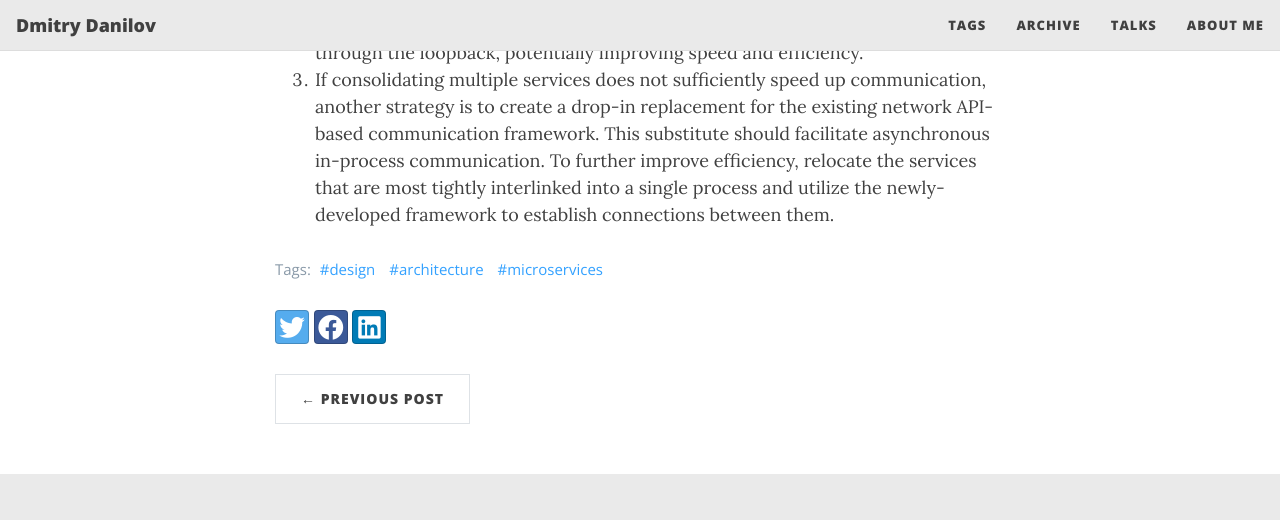
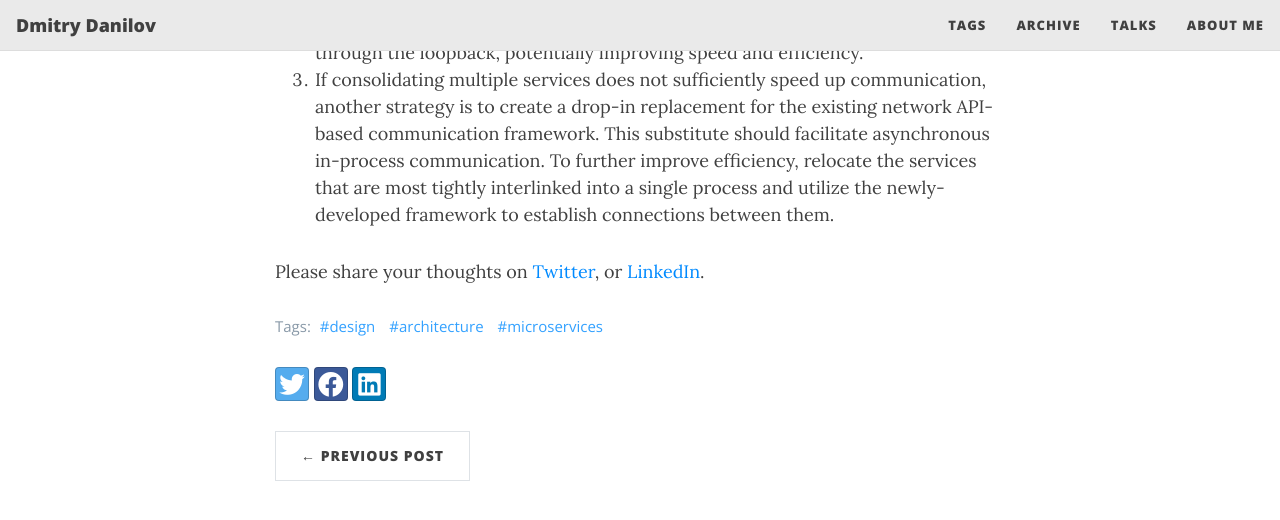
Before and after one commit to f-squirrel/f-squirrel.github.io, a Jekyll site: the page built from _posts/2023-05-14-thoughts-about-microservices.md, in a window 1280 px wide and 900 px high, scrolled down 3655 px, cut to the strip 0-521 px from the top of the window. Built offline with Jekyll 4.4.1, drawn with Linux system fonts in a browser that asks for light colours; nearby versions of some CDN libraries.

Commit message:
chore: add links to social networks

```diff
--- a/_posts/2023-05-14-thoughts-about-microservices.md
+++ b/_posts/2023-05-14-thoughts-about-microservices.md
@@ -54,4 +54,8 @@ In conclusion, if you've identified that microservices are at the heart of your
 2. if you're experiencing slow network communication, consider consolidating multiple services on the same instance. This way, communication will occur through the loopback, potentially improving speed and efficiency.
 3. If consolidating multiple services does not sufficiently speed up communication, another strategy is to create a drop-in replacement for the existing network API-based communication framework. This substitute should facilitate asynchronous in-process communication. To further improve efficiency, relocate the services that are most tightly interlinked into a single process and utilize the newly-developed framework to establish connections between them.
 
+Please share your thoughts on [Twitter][2], or [LinkedIn][3].
+
 [1]: https://www.primevideotech.com/video-streaming/scaling-up-the-prime-video-audio-video-monitoring-service-and-reducing-costs-by-90
+[2]: https://twitter.com/dbdanilov/status/1658194978852462592?s=46&t=LTvfKK96g7tvjHHSr9v4cQ
+[3]: https://www.linkedin.com/posts/ddanilov_my-thoughts-on-microservices-and-monoliths-activity-7063960143113199616-4wR_
```
